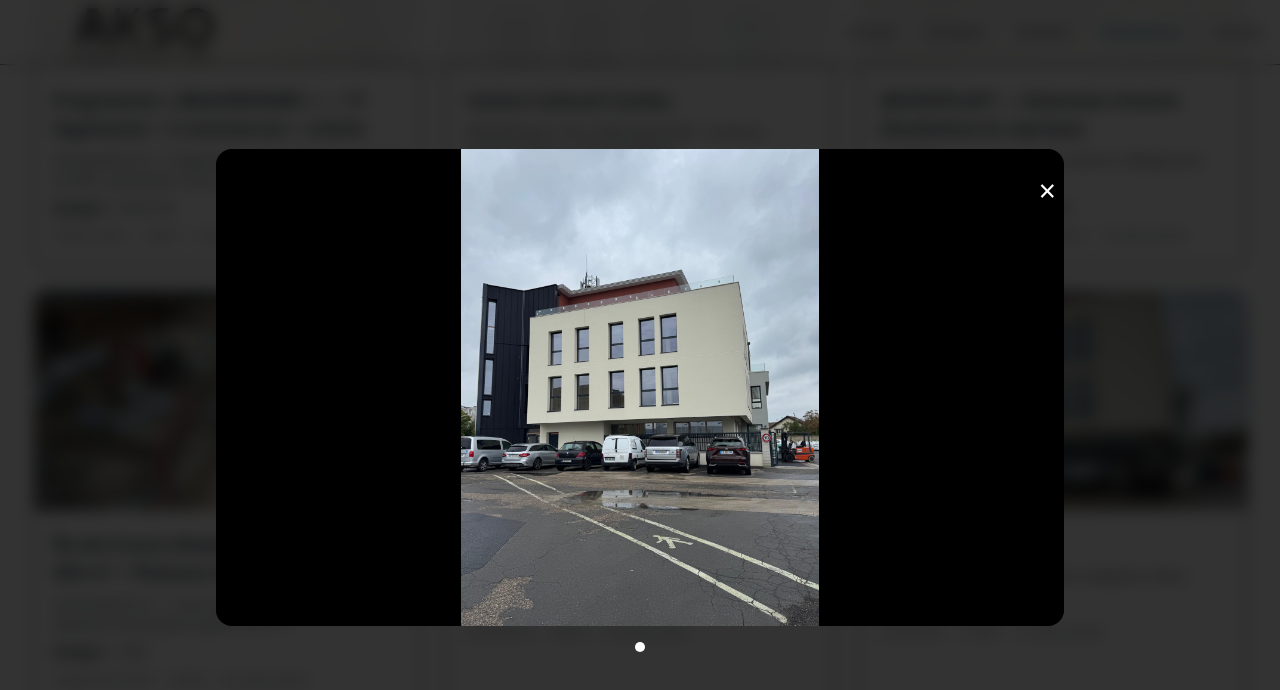
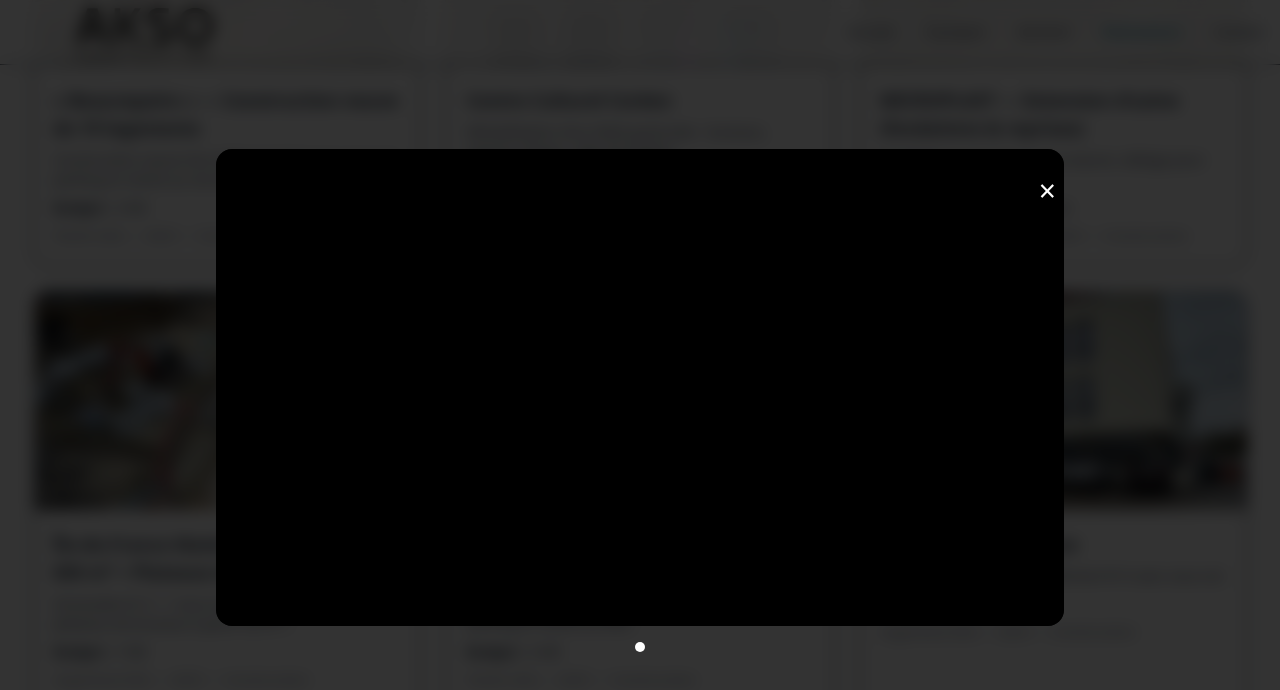
Before and after one commit to ChawkiSLIMANI/site-btp, a Next.js app: page /realisations in a window 1280 px wide. Both pictures are taken after a click on the button 1053 px from the left and 1277 px from the top of the page. Shown: the part 877-1567 px from the top of the page. Built offline with nearby package versions, Linux system fonts and the light colour scheme.

Commit message:
Update Cards and Constants

```diff
--- a/src/components/realisations/RealisationCard.tsx
+++ b/src/components/realisations/RealisationCard.tsx
@@ -12,6 +12,7 @@ export default function RealisationCard({ r }: { r: Realisation }) {
   const images = useMemo(() => (r.gallery?.length ? r.gallery : [r.cover]), [r.gallery, r.cover]);
   const [thumbIdx, setThumbIdx] = useState(0);
   const [lightboxIdx, setLightboxIdx] = useState(0);
+  const [prevLightboxIdx, setPrevLightboxIdx] = useState<number | null>(null);
   const [lightboxOpen, setLightboxOpen] = useState(false);
   const [lightboxLoaded, setLightboxLoaded] = useState(false);
   const total = images.length;
@@ -19,8 +20,18 @@ export default function RealisationCard({ r }: { r: Realisation }) {
   const prev = () => setThumbIdx((i) => (i - 1 + total) % total);
   const next = () => setThumbIdx((i) => (i + 1) % total);
 
-  const prevLightbox = () => setLightboxIdx((i) => (i - 1 + total) % total);
-  const nextLightbox = () => setLightboxIdx((i) => (i + 1) % total);
+  const changeLightboxIdx = (compute: (current: number) => number) => {
+    setLightboxIdx((current) => {
+      const next = compute(current);
+      if (next === current) return current;
+      setPrevLightboxIdx(current);
+      setLightboxLoaded(false);
+      return next;
+    });
+  };
+
+  const prevLightbox = () => changeLightboxIdx((i) => (i - 1 + total) % total);
+  const nextLightbox = () => changeLightboxIdx((i) => (i + 1) % total);
 
   useEffect(() => {
     if (!lightboxOpen) return;
@@ -43,15 +54,11 @@ export default function RealisationCard({ r }: { r: Realisation }) {
   }, [lightboxOpen]);
 
   const openLightbox = (startIdx: number) => {
+    setPrevLightboxIdx(null);
     setLightboxIdx(startIdx);
     setLightboxLoaded(false);
     setLightboxOpen(true);
   };
-
-  useEffect(() => {
-    if (!lightboxOpen) return;
-    setLightboxLoaded(false);
-  }, [lightboxIdx, lightboxOpen]);
 
   return (
     <article className="rounded-2xl border bg-white shadow-sm overflow-hidden">
@@ -134,19 +141,35 @@ export default function RealisationCard({ r }: { r: Realisation }) {
               {!lightboxLoaded && (
                 <div className="absolute inset-0 bg-black/90 animate-pulse" aria-hidden />
               )}
+              {prevLightboxIdx !== null && !lightboxLoaded && (
+                <Image
+                  key={`${images[prevLightboxIdx]}-prev`}
+                  src={images[prevLightboxIdx]}
+                  alt=""
+                  fill
+                  className="absolute inset-0 object-contain transition-opacity duration-300 opacity-100"
+                  sizes="(min-width:1280px) 70vw, (min-width:768px) 80vw, 100vw"
+                  quality={60}
+                  loading="eager"
+                  priority
+                  aria-hidden="true"
+                />
+              )}
               <Image
-                key={images[lightboxIdx]}
+                key={`${images[lightboxIdx]}-current`}
                 src={images[lightboxIdx]}
                 alt={`${r.title} — photo ${lightboxIdx + 1}`}
                 fill
-                className="object-contain"
+                className={`relative object-contain bg-black transition-opacity duration-300 ${lightboxLoaded ? "opacity-100" : "opacity-0"}`}
                 sizes="(min-width:1280px) 70vw, (min-width:768px) 80vw, 100vw"
                 quality={80}
                 loading="eager"
-                placeholder="blur"
-                blurDataURL={BLUR_DATA_URL}
+                placeholder="empty"
                 priority={lightboxOpen}
-                onLoadingComplete={() => setLightboxLoaded(true)}
+                onLoadingComplete={() => {
+                  setLightboxLoaded(true);
+                  setPrevLightboxIdx(null);
+                }}
               />
             </div>
 
--- a/src/lib/constants.ts
+++ b/src/lib/constants.ts
@@ -118,20 +118,20 @@ export const REALISATIONS: Realisation[] = [
 
   {
     slug: "beaurepaire-pantin-17-logements",
-    title: "Programme « BEAUREPAIRE » — 17 logements + 2 commerces + crèche",
+    title: "« Beaurepaire » — Construction neuve de 19 logements",
     type: "Construction",
     city: "Pantin (93)",
     year: 2025,
     cover: gallery("BEAUREPAIRE", 3)[0],
     gallery: gallery("BEAUREPAIRE", 3),
     excerpt:
-      "Immeuble R+5, 17 logements (dont 2 duplex), crèche au RDC, parking en sous-sol avec ascenseur voiture.",
+      "Construction neuve d’un bâtiment R+5 avec sous-sol parking et crèche au rez-de-chaussée.",
     meta: {
       address: "1 rue Beaurepaire, 93500 Pantin",
       moa: "INEADOMO",
       moe: "Maud Caubet — MOE EXE : Cabinet J2",
       eg: "PRESTIBAT",
-      amount: "5 M€ TCE",
+      amount: "4 M€",
       duration: "14 mois",
     },
   },
@@ -195,38 +195,37 @@ export const REALISATIONS: Realisation[] = [
     },
   },
   {
-    // TODO: compléter avec les informations finales validées par le client
     slug: "chantier-pantin",
-    title: "Chantier Pantin",
+    title: "« Beaurepaire » — Construction neuve de 19 logements",
     type: "Construction",
-    city: "À préciser",
+    city: "Pantin (93)",
     year: 2025,
     cover: gallery("Chantier_Pantin", 7, ".jpeg")[0],
     gallery: gallery("Chantier_Pantin", 7, ".jpeg"),
-    excerpt: "Description à compléter après validation client.",
+    excerpt: "Construction neuve d’un bâtiment R+5 avec sous-sol parking et crèche au RDC.",
+    meta: {
+      address: "Pantin (93)",
+      moa: "À préciser",
+      moe: "À préciser",
+      eg: "À préciser",
+      amount: "4 M€",
+      duration: "À confirmer",
+    },
+  },
+  {
+    slug: "chantier-bureaux",
+    title: "Immeuble de bureaux",
+    type: "Construction",
+    city: "Argenteuil (95)",
+    year: 2024,
+    cover: gallery("Chantier_BUREAUX", 1, ".jpeg")[0],
+    gallery: gallery("Chantier_BUREAUX", 1, ".jpeg"),
+    excerpt: "Construction neuve d’un bâtiment R+3 avec sous-sol.",
     meta: {
       moa: "À préciser",
       moe: "À préciser",
       eg: "À préciser",
-      amount: "À confirmer",
-      duration: "À confirmer",
-    },
-  },
-  {
-    // TODO: compléter avec les informations finales validées par le client
-    slug: "chantier-bureaux",
-    title: "Chantier Bureaux",
-    type: "Construction",
-    city: "À préciser",
-    year: 2025,
-    cover: gallery("Chantier_BUREAUX", 1, ".jpeg")[0],
-    gallery: gallery("Chantier_BUREAUX", 1, ".jpeg"),
-    excerpt: "Description à compléter après validation client.",
-    meta: {
-      moa: "À préciser",
-      moe: "À préciser",
-      eg: "À préciser",
-      amount: "À confirmer",
+      amount: "3,5 M€",
       duration: "À confirmer",
     },
   },
```
